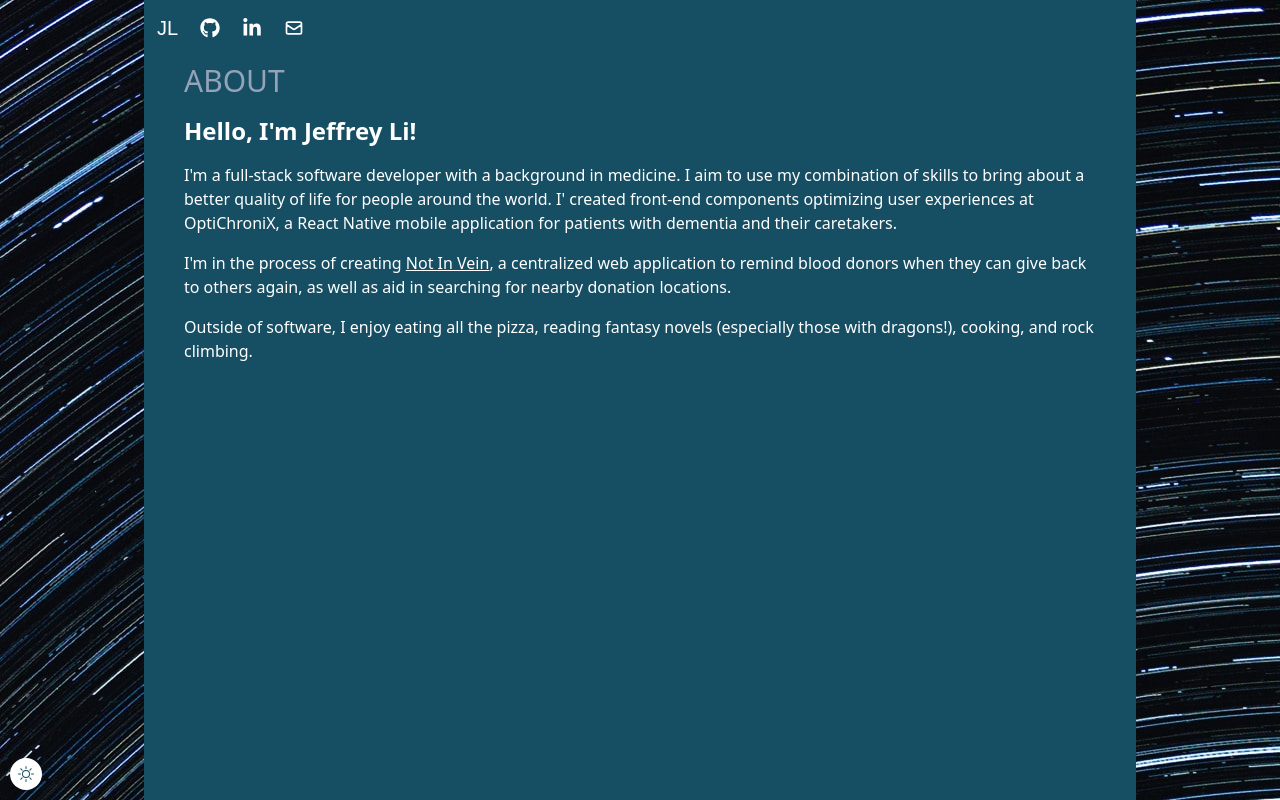
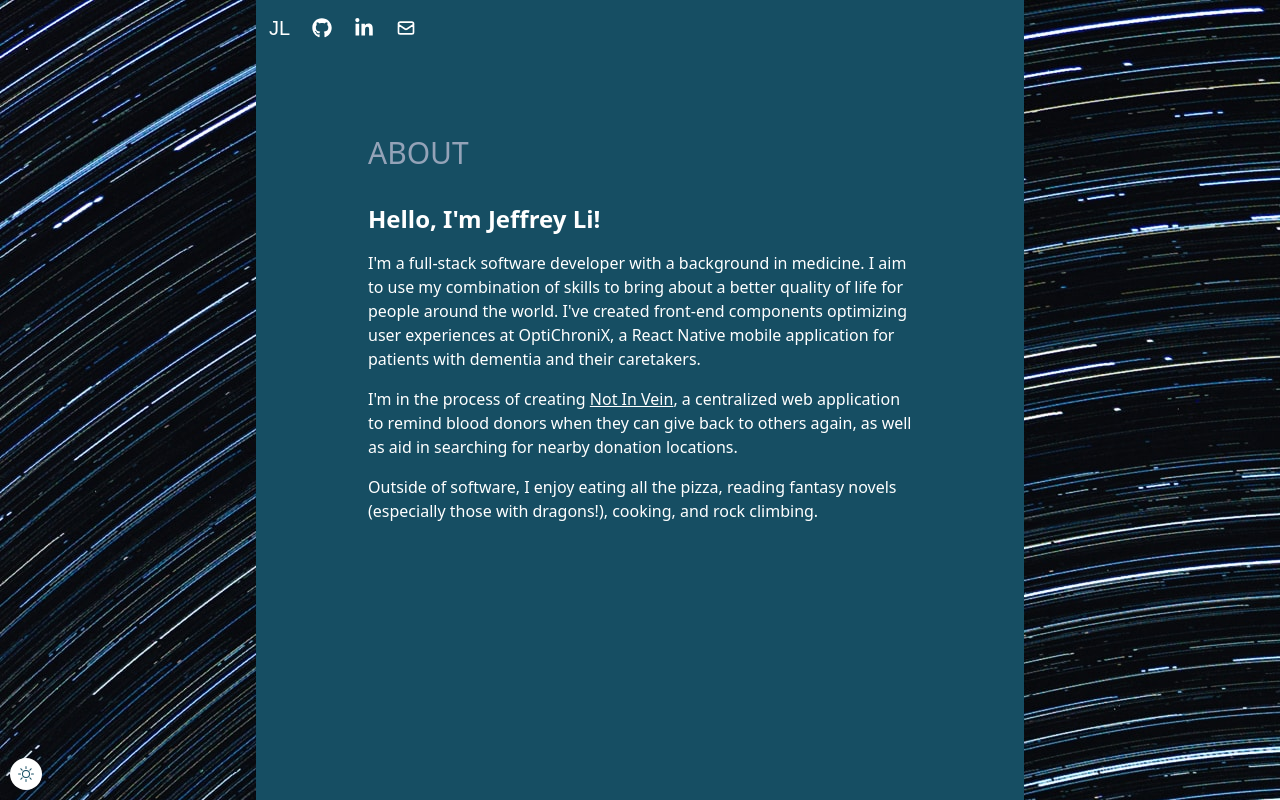
Before and after one commit to JeffLi117/Jeffrey-Li-Website, a Next.js app: page /about in a window 1280 px wide. Built offline with nearby package versions, Linux system fonts and the light colour scheme; a web font is replaced by a local one.

Commit message:
Change styling for larger screen view

```diff
--- a/app/about/page.js
+++ b/app/about/page.js
@@ -1,12 +1,12 @@
 // "use client";
 function aboutPage() {
     return (
-        <div className="animate-fadeIn flex flex-col justify-start items-start gap-4 p-2">
+        <div className="animate-fadeIn flex flex-col justify-start items-start gap-4 p-2 lg:p-20">
             {/* insert photo here? */}
-            <div className="text-3xl text-slate-400 flex text-center text-bold px-8">ABOUT</div>
+            <div className="text-3xl text-slate-400 flex text-center text-bold px-8 pb-4">ABOUT</div>
             <div className="pb-4 w-full px-8 flex flex-col justify-start items-start gap-4">
                 <h2 className="text-2xl font-bold">Hello, I'm Jeffrey Li!</h2>
-                <p>I'm a full-stack software developer with a background in medicine. I aim to use my combination of skills to bring about a better quality of life for people around the world. I' created front-end components optimizing user experiences at OptiChroniX, a React Native mobile application for patients with dementia and their caretakers.</p>
+                <p>I'm a full-stack software developer with a background in medicine. I aim to use my combination of skills to bring about a better quality of life for people around the world. I've created front-end components optimizing user experiences at OptiChroniX, a React Native mobile application for patients with dementia and their caretakers.</p>
                 <p>I'm in the process of creating <a href="https://github.com/JeffLi117/Not-In-Vein" className="hover:text-red-200 transition ease-in-out underline">Not In Vein</a>, a centralized web application to remind blood donors when they can give back to others again, as well as aid in searching for nearby donation locations.</p>
                 <p>Outside of software, I enjoy eating all the pizza, reading fantasy novels (especially those with dragons!), cooking, and rock climbing.</p>
             </div>
--- a/app/layout.js
+++ b/app/layout.js
@@ -30,7 +30,7 @@ export default function RootLayout({ children }) {
         <meta name="google" content="notranslate" />
         <meta httpEquiv="Content-Language" content="en" />
       </head>
-      <body className={`min-h-screen relative font-sans md:px-24 ${isLight ? "md:bg-[url('../public/white-pattern.jpg')]" : "md:bg-[url('../public/dark-pattern.jpg')]"}  lg:px-36`}>
+      <body className={`min-h-screen relative font-sans md:px-24 ${isLight ? "md:bg-[url('../public/white-pattern.jpg')]" : "md:bg-[url('../public/dark-pattern.jpg')]"} md:px-36 lg:px-64`}>
         <LightContext.Provider
             value={{ isLight, outerLightHandler }}
           >
--- a/app/page.js
+++ b/app/page.js
@@ -32,11 +32,11 @@ export default function Home() {
         <div className="flex flex-col items-center justify-center p-2">
           <TypingEffect />
         </div>
-        <div className="flex flex-col items-center text-left justify-center px-10 md:px-20 py-2">
+        <div className="flex flex-col items-start md:items-center text-left justify-center px-10 md:px-20 py-2">
           <div>Have questions? Want to collaborate?</div>
           <div>Message me about anything!</div>
         </div>
-        <div className="flex flex-col items-center text-left justify-center px-10 md:px-20 py-2">
+        <div className="flex flex-col items-center text-left justify-center px-10 md:px-36 lg:px-56 py-2">
           <EmailMeForm />
         </div>
       </div>
--- a/app/projects/page.js
+++ b/app/projects/page.js
@@ -27,8 +27,8 @@ const ProjectInfo = [
 
 function page() {
   return (
-    <div className="animate-fadeIn flex flex-col justify-start items-start gap-4 p-2">
-      <div className="text-3xl text-slate-400 flex text-center text-bold px-8">PROJECTS</div>
+    <div className="animate-fadeIn flex flex-col justify-start items-start gap-4 p-2 lg:p-20">
+      <div className="text-3xl text-slate-400 flex text-center text-bold px-8 pb-4">PROJECTS</div>
       {ProjectInfo.map((item, index) => {
         return (
             <div className="pb-4 w-full px-8" key={index}>
```
